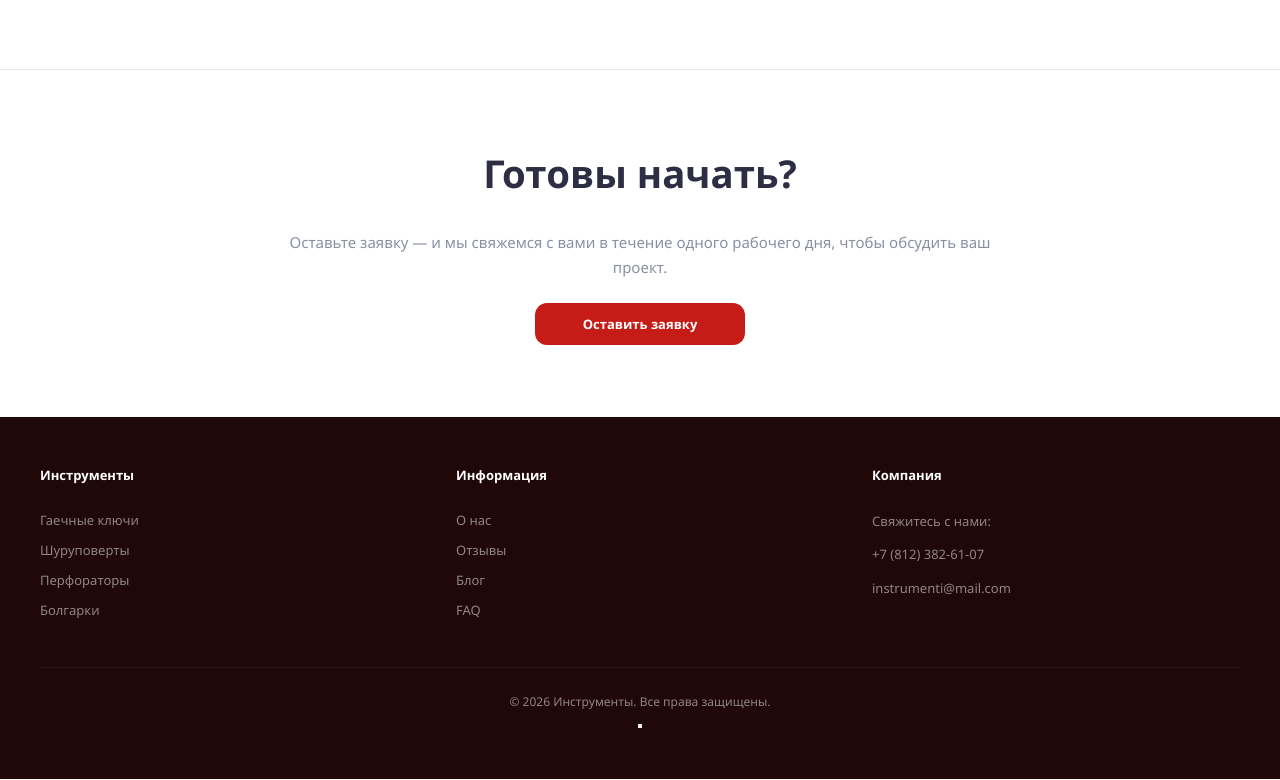
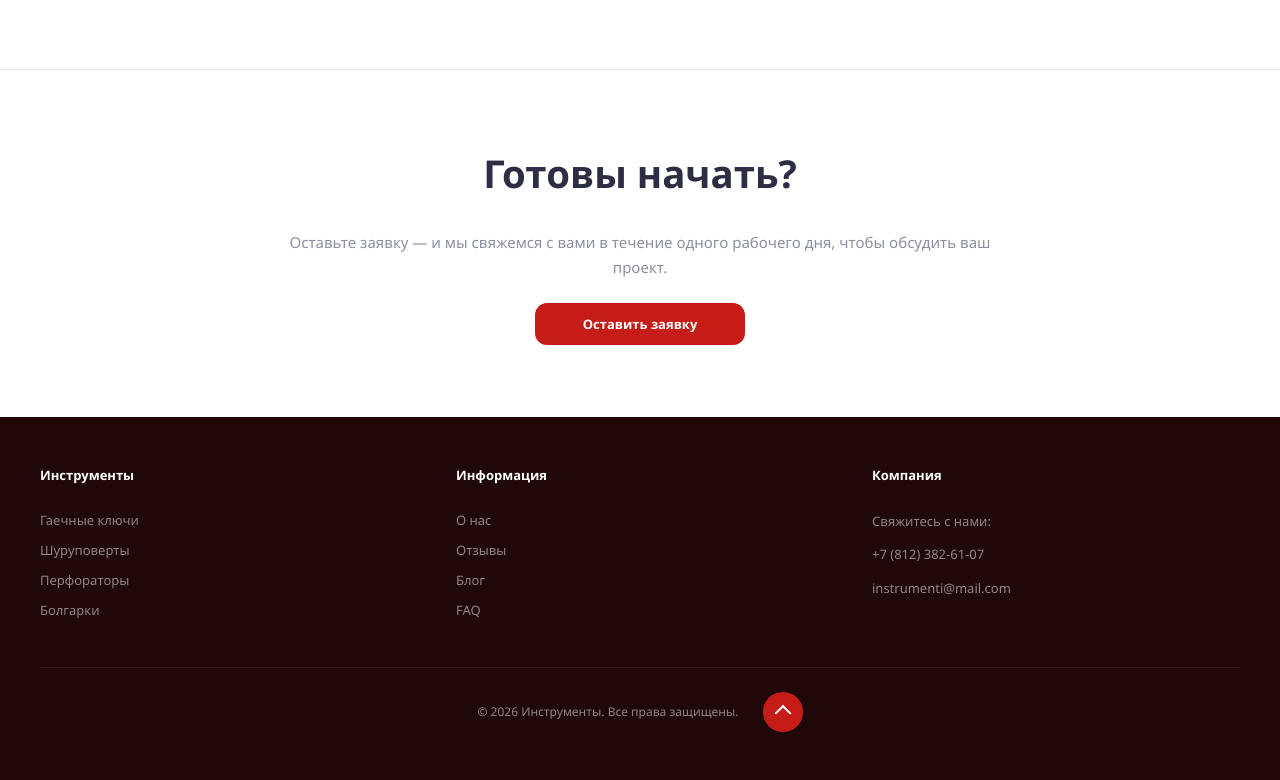
Before and after one commit to Anastasiyagrishenko06/promo_instruments, a plain HTML site: page index.html in a window 1280 px wide. Shown: the part 3752-4532 px from the top of the page. Drawn offline with Linux system fonts and the light colour scheme.

Commit message:
Update style.css

```diff
--- a/styles/style.css
+++ b/styles/style.css
@@ -656,8 +656,41 @@ ul {
   margin: var(--space-lg) auto 0;
   padding-top: var(--space-md);
   border-top: 1px solid rgba(255, 255, 255, 0.08);
-  text-align: center;
+  display: flex;
+  align-items: center;
+  justify-content: center;
+  gap: var(--space-md);
   font-size: 0.75rem;
+}
+
+.footer__top-btn {
+  width: 40px;
+  height: 40px;
+  border-radius: 50%;
+  background: var(--color-accent, #C61C17);
+  border: none;
+  cursor: pointer;
+  position: relative;
+  transition: background 0.25s, transform 0.25s;
+  flex-shrink: 0;
+}
+
+.footer__top-btn:hover {
+  background: #A44040;
+  transform: translateY(-3px);
+}
+
+.footer__top-btn::before {
+  content: '';
+  position: absolute;
+  top: 50%;
+  left: 50%;
+  width: 12px;
+  height: 12px;
+  border: 2px solid #fff;
+  border-bottom: none;
+  border-right: none;
+  transform: translate(-50%, -40%) rotate(45deg);
 }
 
 /* Ноутбук: ≤1366px */
```
